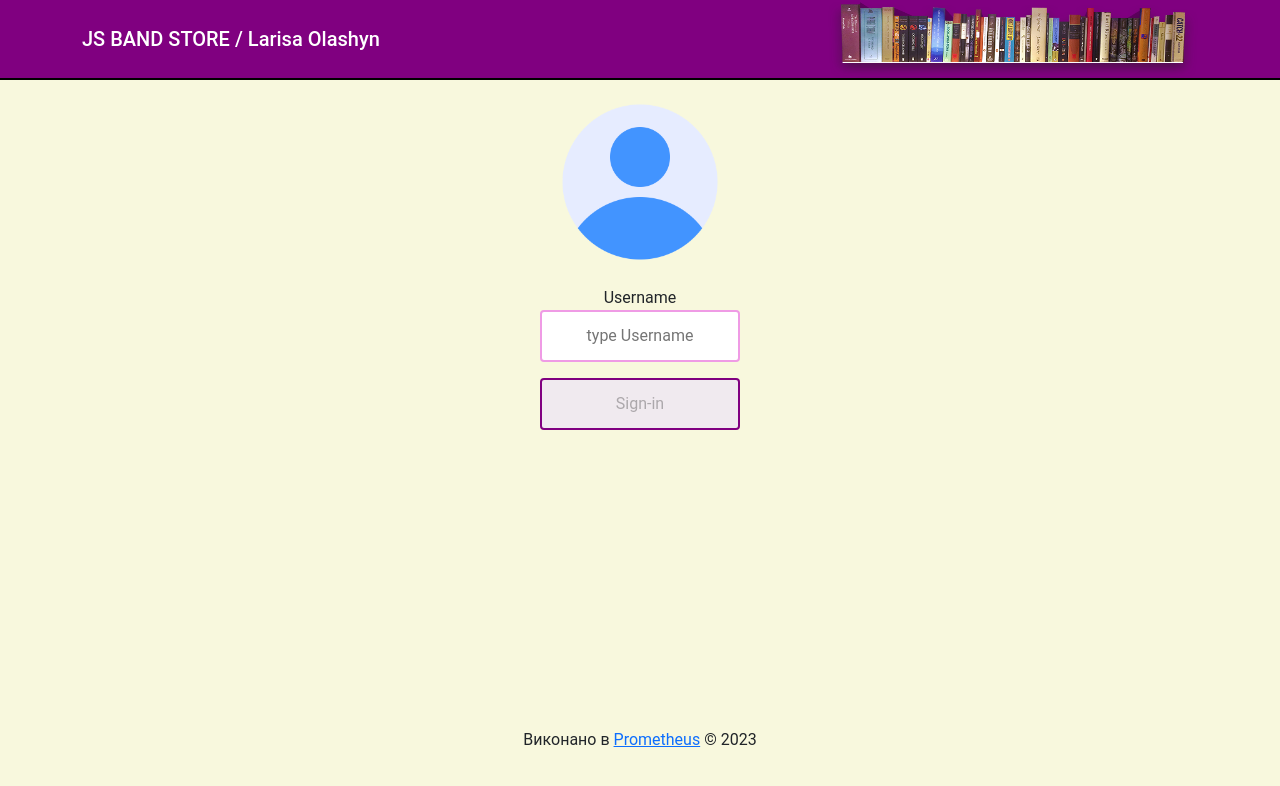
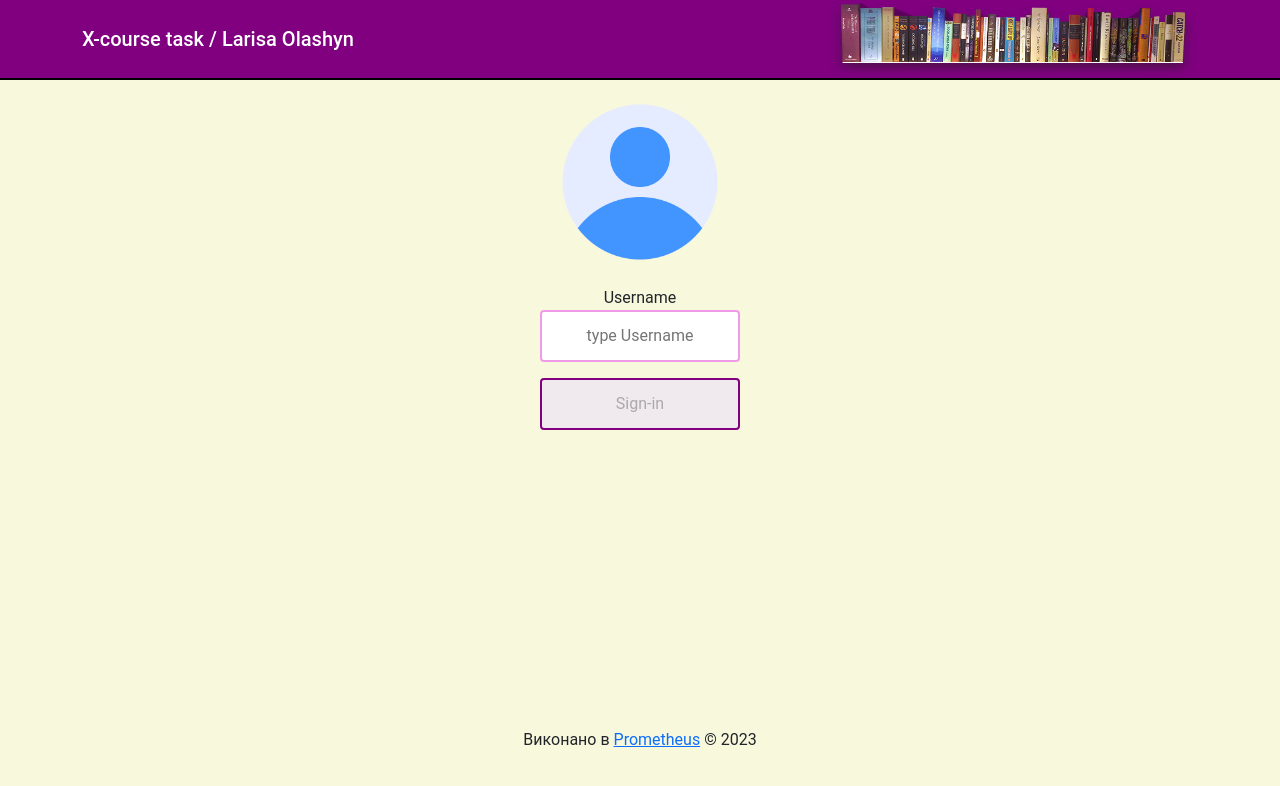
Before and after one commit to loraola/prometheus-x-course-task, a React (Create React App) app: page /#/ in a window 1280 px wide. Shown: the top 786 px of the page. Built offline with nearby package versions, Linux system fonts and the light colour scheme.

Commit message:
corrected madia-signinmain and title in header

```diff
--- a/src/Components/Header.js
+++ b/src/Components/Header.js
@@ -12,7 +12,7 @@ let headerbar= user!==''? <HeaderBar />: null;
         <header className="header-style">
         <nav className="navbar">
             <div className="container d-flex justify-content-space-between">
-                <h2 className="header_title">JS BAND STORE / Larisa Olashyn </h2>
+                <h2 className="header_title">X-course task / Larisa Olashyn </h2>
                 <img  src={bookshelfWall} alt="bookShelf" width="370" height="77"/>
                 {headerbar}
             </div>
--- a/src/Components/SigninMain.js
+++ b/src/Components/SigninMain.js
@@ -4,7 +4,7 @@ import avatar from '../Components/avatar.png';
 import { useNavigate } from "react-router-dom";
 
 
-export default function SigninMain({setUser}) {
+export default function SigninMain({ setUser }) {
     const [username, setUsername] = useState('');
     const [isDis, setIsDis] = useState(true);
     const Validate = (name) => {
@@ -23,14 +23,12 @@ export default function SigninMain({setUser}) {
                     <img src={avatar} alt="avatar" />
                 </div>
                 <br />
-                <div>
-                    <div className="container_form">
-                        <label htmlFor="fname"><span>Username </span></label><br />
-                        <input type="text" id="fname" name="fname" placeholder="type Username"
-                            onChange={(e) => Validate(e.target.value)} /><br />
-                        <button disabled={isDis} type="submit"
-                        onClick={()=>{setUser(username); navigate("/book-list"); }}>Sign-in</button>
-                    </div>
+                <div className="container_form">
+                    <label htmlFor="fname"><span>Username </span></label><br />
+                    <input type="text" id="fname" name="fname" placeholder="type Username"
+                        onChange={(e) => Validate(e.target.value)} /><br />
+                    <button disabled={isDis} type="submit"
+                        onClick={() => { setUser(username); navigate("/book-list"); }}>Sign-in</button>
                 </div>
             </div>
         </main>
```
